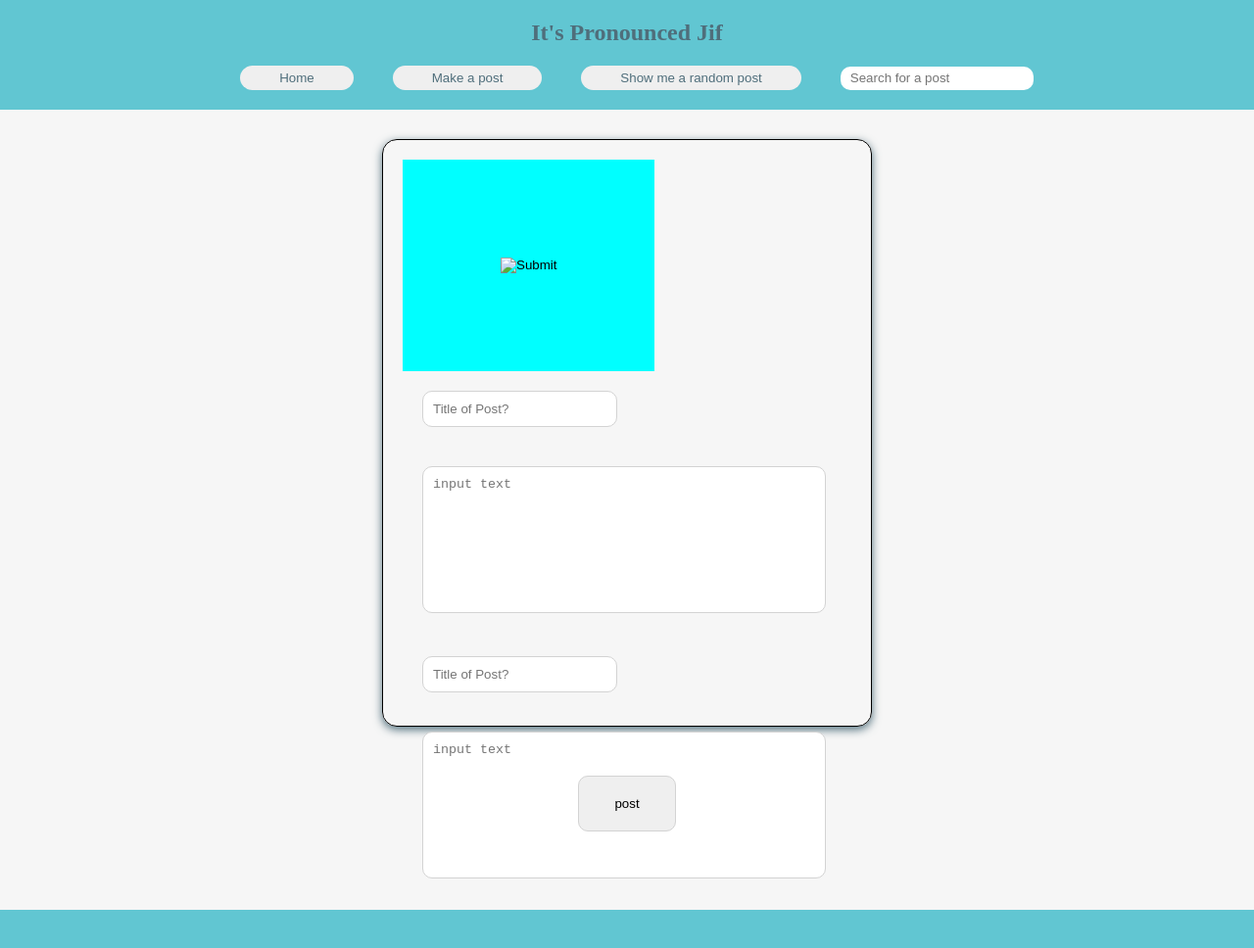
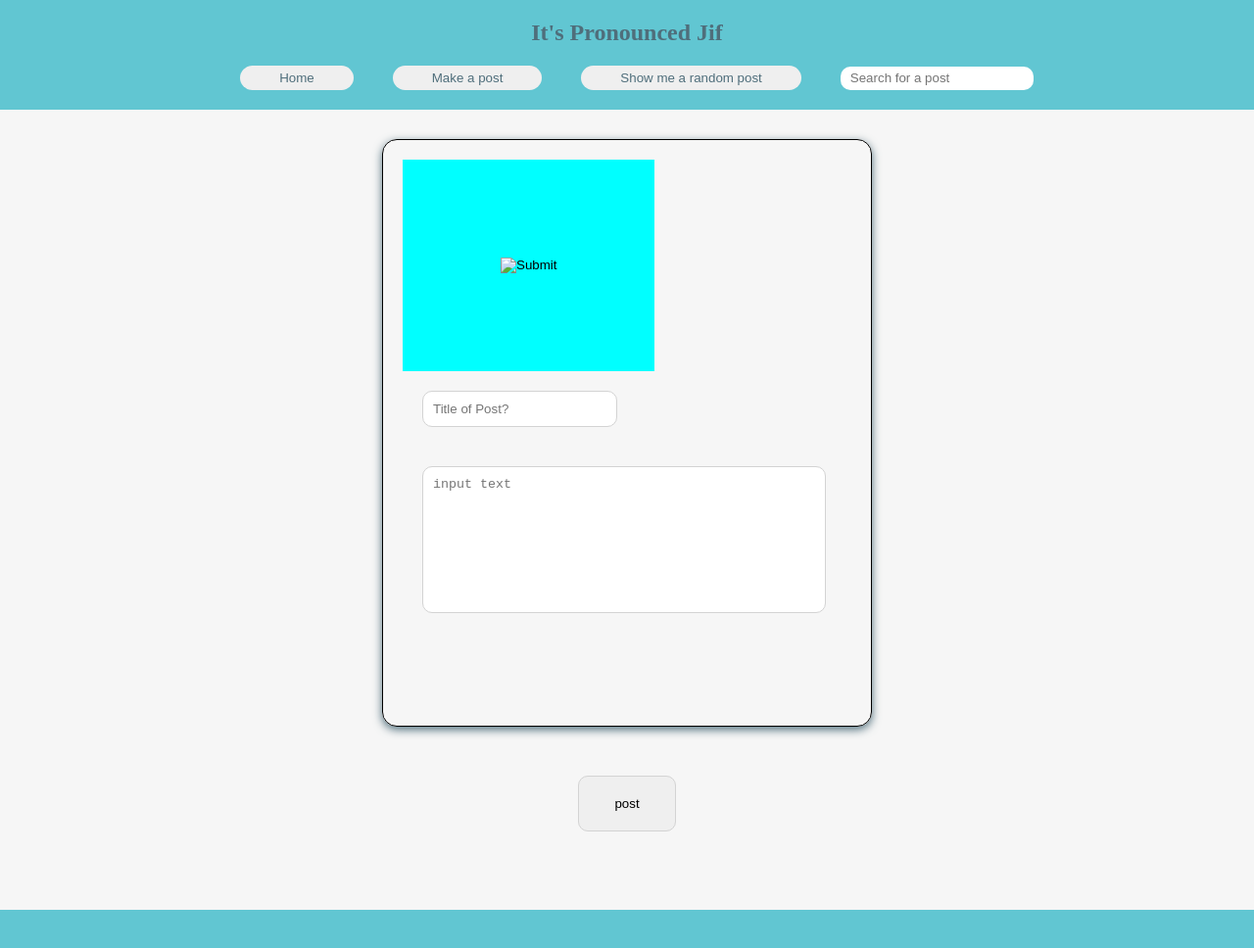
Before and after one commit to AyokunmiSoyannwo/Jif-client, a website: page makeAPost.html in a window 1280 px wide. Shown: the whole page at 98% size. Drawn offline with Linux system fonts and the light colour scheme.

Commit message:
delete duplicate title,msg box

```diff
--- a/makeAPost.html
+++ b/makeAPost.html
@@ -31,16 +31,13 @@
             <form action="index.html" name="post" id = "new-journal-form">
             <input type="image" id="imageInput">
             <div>
-                <input type="text" placeholder="Title of Post?" id="titleInput" name="post" required>
+                <input type="text" placeholder="Title of Post?" id="titleInput" name="post" maxlength="30" required>
                 </div>
                 <div>
-            <textarea type="text" placeholder="input text" name="post" id="textInput" required></textarea>
-                <input type="text" placeholder="Title of Post?" id="titleInput" maxlength="30" name="post">
+            <textarea type="text" placeholder="input text" name="post" id="textInput" maxlength="300" required></textarea>
+
                 </div>
-                <div>
-            <textarea type="text" placeholder="input text" name="post" maxlength="300" id="textInput" required></textarea>
         </div>
-    </div>
 </div>
     <input type="submit" name="post" id="submit" value="post">
 </form>
```
